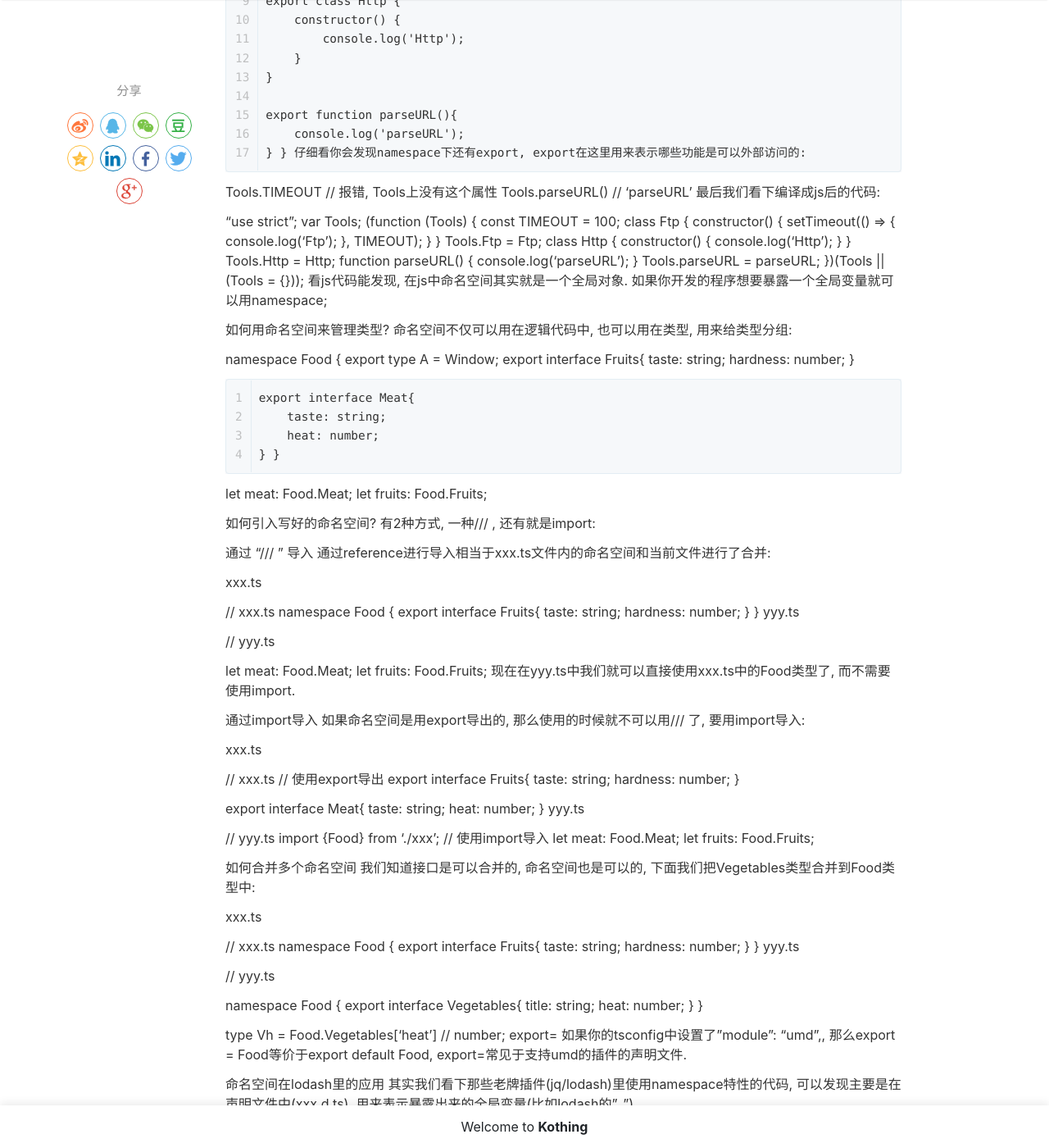
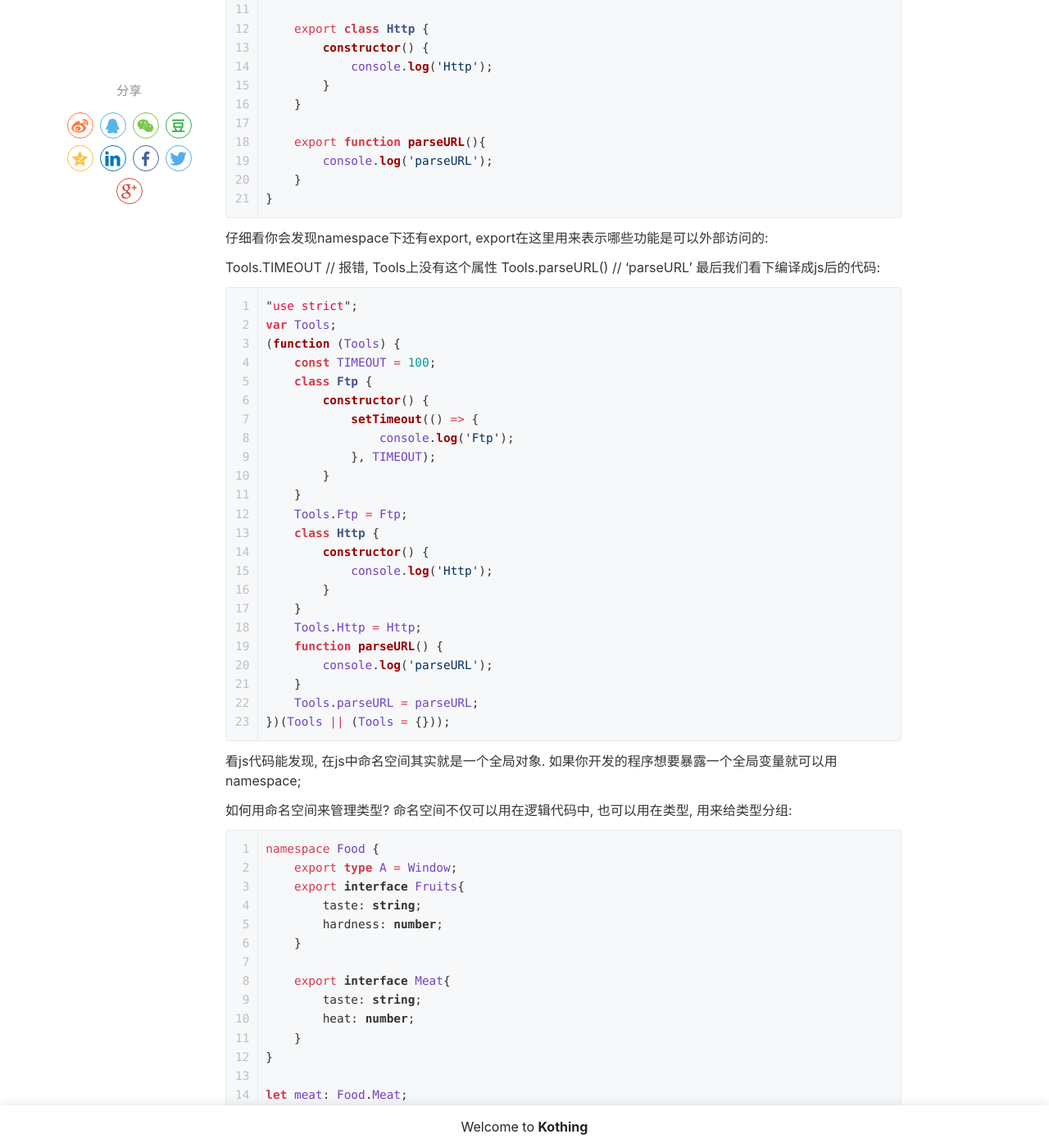
Before and after one commit to kothing/kothing.github.io, a Jekyll site: the page built from _posts/2021-12-23-typescript-namespace.md, in a window 1280 px wide and 1400 px high, scrolled down 1227 px. Shown: the whole window at 82% size. Built offline with Jekyll 4.4.1, drawn with Linux system fonts in a browser that asks for light colours; nearby versions of some CDN libraries; comment, search, counter and statistics services are not loaded; some of the changed text lies outside the part shown.

Commit message:
Update 2021-12-23-typescript-namespace.md

````diff
--- a/_posts/2021-12-23-typescript-namespace.md
+++ b/_posts/2021-12-23-typescript-namespace.md
@@ -10,7 +10,7 @@ rating: 5
 
 什么时候要用命名空间?
 如果你发现自己写的功能(函数/类/接口等...)越来越多, 你想对他们进行分组管理就可以用命名空间, 下面先用"类"举例:
-
+```typescript
 namespace Tools {
     const TIMEOUT = 100;
 
@@ -32,12 +32,13 @@ namespace Tools {
         console.log('parseURL');
     }
 }
+```
 仔细看你会发现namespace下还有export, export在这里用来表示哪些功能是可以外部访问的:
 
 Tools.TIMEOUT // 报错, Tools上没有这个属性
 Tools.parseURL() // 'parseURL'
 最后我们看下编译成js后的代码:
-
+```javascript
 "use strict";
 var Tools;
 (function (Tools) {
@@ -61,14 +62,14 @@ var Tools;
     }
     Tools.parseURL = parseURL;
 })(Tools || (Tools = {}));
+```
 看js代码能发现, 在js中命名空间其实就是一个全局对象. 如果你开发的程序想要暴露一个全局变量就可以用namespace;
 
 
 
 如何用命名空间来管理类型?
 命名空间不仅可以用在逻辑代码中, 也可以用在类型, 用来给类型分组:
-
-
+```typescript
 namespace Food {
     export type A = Window;
     export interface Fruits{
@@ -84,7 +85,7 @@ namespace Food {
 
 let meat: Food.Meat;
 let fruits: Food.Fruits;
-
+```
 
 如何引入写好的命名空间?
 有2种方式, 一种/// <reference path="xxx.ts" />, 还有就是import:
@@ -93,7 +94,7 @@ let fruits: Food.Fruits;
 通过reference进行导入相当于xxx.ts文件内的命名空间和当前文件进行了合并:
 
 xxx.ts
-
+```typescript
 // xxx.ts
 namespace Food {
     export interface Fruits{
@@ -102,19 +103,22 @@ namespace Food {
     }
 }
 yyy.ts
+```
 
 // yyy.ts
+```typescript
 <reference path="xxx.ts" />
 
 let meat: Food.Meat;
 let fruits: Food.Fruits;
+```
 现在在yyy.ts中我们就可以直接使用xxx.ts中的Food类型了, 而不需要使用import.
 
 通过import导入
 如果命名空间是用export导出的, 那么使用的时候就不可以用/// <reference/>了, 要用import导入:
 
 xxx.ts
-
+```typescript
 // xxx.ts
 // 使用export导出
 export interface Fruits{
@@ -126,19 +130,21 @@ export interface Meat{
     taste: string;
     heat: number;
 }
+```
+
 yyy.ts
-
+```typescript
 // yyy.ts
 import {Food} from './xxx'; // 使用import导入
 let meat: Food.Meat;
 let fruits: Food.Fruits;
-
+```
 
 如何合并多个命名空间
 我们知道接口是可以合并的, 命名空间也是可以的, 下面我们把Vegetables类型合并到Food类型中:
 
 xxx.ts
-
+```typescript
 // xxx.ts
 namespace Food {
     export interface Fruits{
@@ -146,8 +152,10 @@ namespace Food {
         hardness: number;
     }
 }
+```
+
 yyy.ts
-
+```typescript
 // yyy.ts
 <reference path="xxx.ts" />
 namespace Food {
@@ -159,8 +167,9 @@ namespace Food {
 
 type Vh = Food.Vegetables['heat'] // number;
 export=
+```
+
 如果你的tsconfig中设置了"module": "umd",, 那么export = Food等价于export default Food, export=常见于支持umd的插件的声明文件.
-
 
 
 命名空间在lodash里的应用
````
